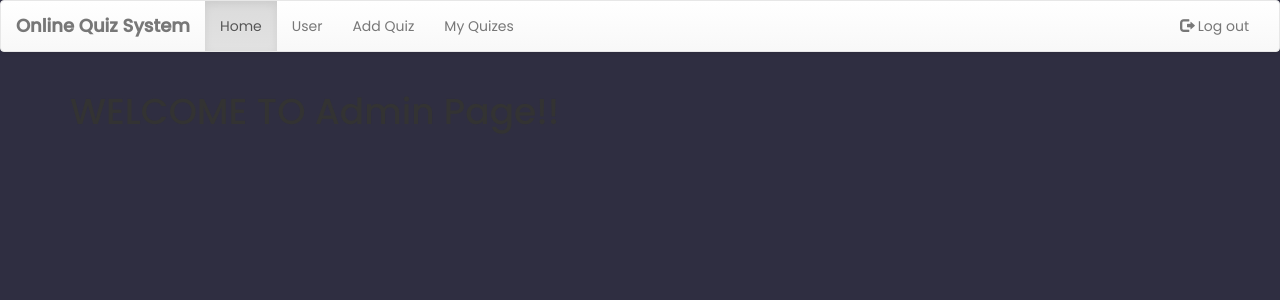
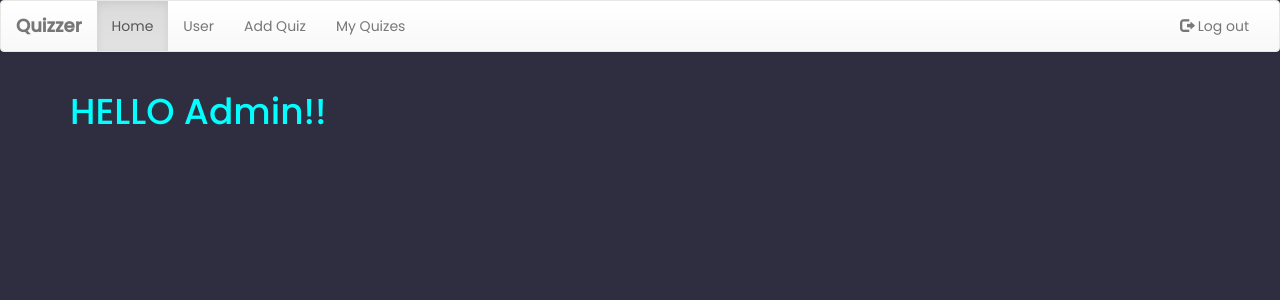
Before and after one commit to whorahulnayak/quizzer-2.0-alphaV, a PHP site: page /dashboard.php in a window 1280 px wide. Shown: the top 300 px of the page. Run offline with PHP 8.4, Linux system fonts and the light colour scheme; a user stored in the database is signed in; some web fonts are replaced.

Commit message:
jod returns

```diff
--- a/css/welcome.css
+++ b/css/welcome.css
@@ -13,6 +13,11 @@ body {
   padding: 20px 10px;
   text-decoration: none;
 }
+h1{
+  color:aqua;
+  /* font-family: 'VALORANT', sans-serif; */
+}
+
 /* #0b9164  #3F3D56 #2F2E41*/
 .header a, .header .logo {
   color: rgb(255, 255, 255);
@@ -48,3 +53,7 @@ body {
   padding:20px;
   font: 15px "Noto Sans";
   }
+
+i{
+  margin-right: 10%;
+}
--- a/dashboard.php
+++ b/dashboard.php
@@ -21,10 +21,13 @@
     <meta http-equiv="X-UA-Compatible" content="ie=edge">
     <title>Dashboard</title>
     <link rel="icon" type="image/png" sizes="32x32" href="image/favicon-16x16.png">
+    <link href="http://fonts.cdnfonts.com/css/valorant" rel="stylesheet">
     <link  rel="stylesheet" href="css/bootstrap.min.css"/>
     <link  rel="stylesheet" href="css/bootstrap-theme.min.css"/>
     <link rel="stylesheet" href="css/welcome.css">
-    <link  rel="stylesheet" href="css/font.css">
+
+
+    <!-- <link  rel="stylesheet" href="css/font.css"> -->
     <link rel="preconnect" href="https://fonts.googleapis.com">
 <link rel="preconnect" href="https://fonts.gstatic.com" crossorigin>
 <link href="https://fonts.googleapis.com/css2?family=Poppins:wght@200;400;500&display=swap" rel="stylesheet">
@@ -42,7 +45,7 @@
                     <span class="icon-bar"></span>
                     <span class="icon-bar"></span>
                 </button>
-                <a class="navbar-brand" href="Javascript:void(0)"><b>Online Quiz System</b></a>
+                <a class="navbar-brand" href="Javascript:void(0)"><b>Quizzer</b></a>
             </div>
             <div class="collapse navbar-collapse" id="bs-example-navbar-collapse-1">
                 <ul class="nav navbar-nav navbar-left">
@@ -65,7 +68,7 @@
             <div class="col-md-12">
                 <?php if(@$_GET['q']==0)
                 {
-                   echo "<h1> WELCOME TO Admin Page!!
+                   echo "<h1 class='home-header'> HELLO Admin!!
 					</h1>";
 
                 }
--- a/database.php
+++ b/database.php
@@ -1,4 +1,4 @@
 <?php
-$con= new mysqli('localhost','root','','exam1')
+$con= new mysqli('localhost','root','$paulzlatan96','exam1')
 or die("Could not connect to mysql".mysqli_error($con));
 ?>
--- a/welcome.php
+++ b/welcome.php
@@ -35,7 +35,7 @@
 
 		<link rel="stylesheet" href="css/hamburgers.css" />
 		<link rel="stylesheet" href="css/student_home.css" />
-
+		<link rel="stylesheet" href="https://use.fontawesome.com/releases/v5.15.3/css/all.css" integrity="sha384-SZXxX4whJ79/gErwcOYf+zWLeJdY/qpuqC4cAa9rOGUstPomtqpuNWT9wdPEn2fk" crossorigin="anonymous">
 		<title>Quizzer</title>
 	</head>
 <body>
@@ -77,6 +77,8 @@
 				<div class="navbar-nav">
 					<a class="nav-item nav-link active" href="welcome.php?q=3">Home</a>
 					<a class="nav-item nav-link" href="welcome.php?q=2">History</a>
+				    <a href="logout.php?q=welcome.php" class="nav-item nav-link ">
+					<i class="fas fa-sign-out-alt"></i>Log out</a>
 				</div>
 			</div>
 		</nav>
@@ -294,5 +296,6 @@
 			integrity="sha384-OgVRvuATP1z7JjHLkuOU7Xw704+h835Lr+6QL9UvYjZE3Ipu6Tp75j7Bh/kR0JKI"
 			crossorigin="anonymous"
 		></script>
+
 </body>
 </html>
--- a/wlcm1_app1.html
+++ b/wlcm1_app1.html
@@ -90,7 +90,7 @@ session_start();
 			<div class="cardn lboard">
 				<nav class="ladder-nav">
 					<div class="ladder-title">
-						<h3>Leaderboard</h3>
+						<h3>History</h3>
 					</div>
 				</nav>
 				<table id="rankings" class="leaderboard-results" width="100%">
```
Lines whose indentation alone changed are shown as unchanged.
